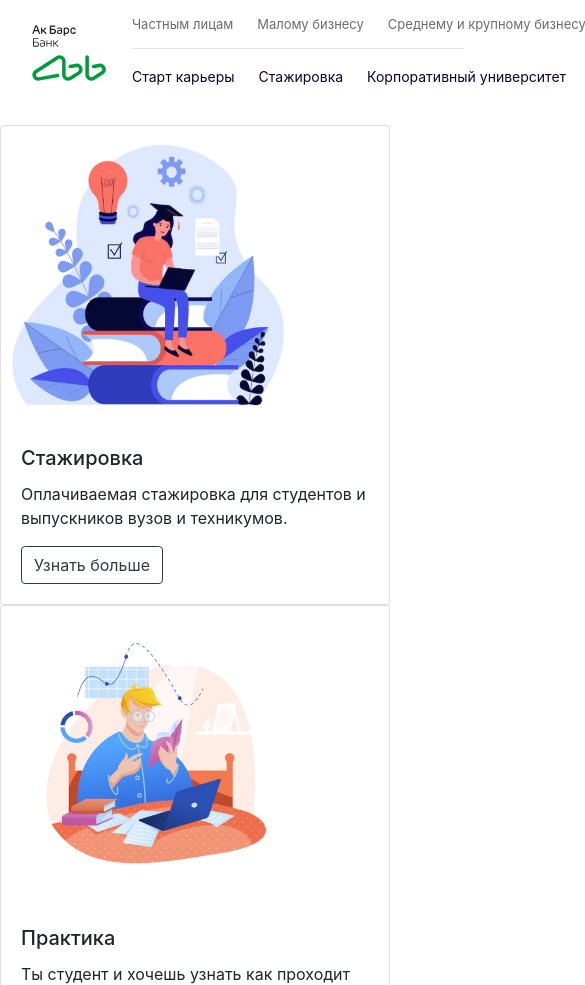
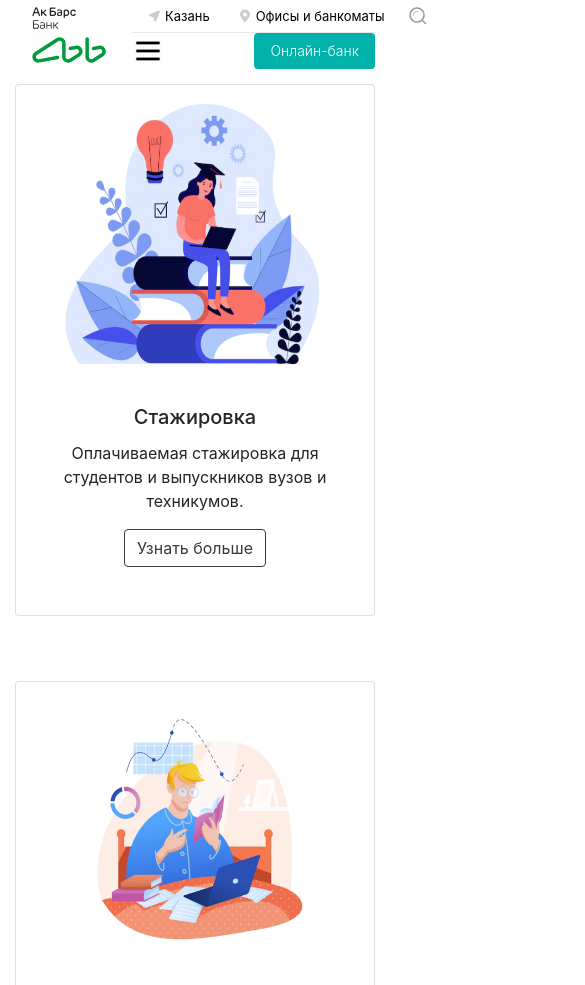
Before and after one commit to lyaguh/bumblebeeflightFront, a website: page student.html in a window 390 px wide. Shown: the top 985 px of the page, 585 px wide, since content can reach past the window. Drawn offline with nearby package versions, Linux system fonts and the light colour scheme.

Commit message:
адаптив 50%

```diff
--- a/student.html
+++ b/student.html
@@ -89,6 +89,7 @@
                                 </li>
                             </ul>
                         </nav>
+
                     </div>
                     <div class="flex-item" data-v-7f316a72 data-v-67a77140></div>
 
@@ -204,6 +205,11 @@
                                 </li>
                             </ul>
                         </nav>
+                        <div class="dropdown">
+                            <button class="nav-button" type="button">
+                                <img src="img/hamburger_button_menu_icon_155296.png" alt="">
+                            </button>
+                        </div>
                     </div>
                     <div class="flex-item"></div>
                     <div class="flex-auto relative">
@@ -231,10 +237,12 @@
     <!--main part-->
 
     <link rel="stylesheet" href="https://maxcdn.bootstrapcdn.com/bootstrap/4.0.0/css/bootstrap.min.css">
-        <div class="row row-cols-1 row-cols-md-2 g-4">
-          <div class="col">
+        <div class="mx-auto row">
+          <div class="col" >
             <div class="card">
-              <img src="img/%D1%81%D1%82%D0%B0%D0%B6%D0%B8%D1%80%D0%BE%D0%B2%D0%BA%D0%B0.png" class="card-img-top" alt="стажировка">
+                <div class="imgcard">
+                  <img src="img/%D1%81%D1%82%D0%B0%D0%B6%D0%B8%D1%80%D0%BE%D0%B2%D0%BA%D0%B0.png"     class="card-img-top" alt="стажировка">
+                  </div>
               <div class="card-body">
                 <h5 class="card-title">Стажировка</h5>
                 <p class="card-text">Оплачиваемая стажировка для студентов и выпускников вузов и техникумов. </p>
@@ -244,7 +252,9 @@
           </div>
           <div class="col">
             <div class="card">
+             <div class="imgcard">
               <img src="img/%D0%BF%D1%80%D0%B0%D0%BA%D1%82%D0%B8%D0%BA%D0%B0.png" class="card-img-top" alt="практика">
+              </div>
               <div class="card-body">
                 <h5 class="card-title">Практика</h5>
                 <p class="card-text">Ты студент и хочешь узнать как проходит практика в ведущем банке республике, нажимай кнопку ниже и узнай, что тебя ждет.</p>
@@ -254,7 +264,11 @@
           </div>
           <div class="col">
             <div class="card">
+             <div class="card">
+             <div class="imgcard">
               <img src="img/%D0%BA%D1%83%D1%80%D1%81%D1%8B.png" class="card-img-top" alt="курсы">
+                 </div>
+                </div>
               <div class="card-body">
                 <h5 class="card-title">Курсы</h5>
                 <p class="card-text">Ты хочешь развиваться, тогда тебе сюда.</p>
@@ -264,7 +278,9 @@
           </div>
           <div class="col">
             <div class="card">
+             <div class="imgcard">
               <img src="img/%D1%81%D1%82%D0%B8%D0%BF%D0%B5%D0%BD%D0%B4%D0%B8%D1%8F.png" class="card-img-top" alt="стипендия">
+              </div>
               <div class="card-body">
                 <h5 class="card-title">Стипендия</h5>
                 <p class="card-text">Именные степендии для талантливых студентов.</p>
@@ -338,7 +354,7 @@
                                 </a>
 
                                 <a aria-label="Ак Барс Банк в Twitter" href="#" target="_blank"
-                                    class="icon twitter__icon" data-v-7f316a72="" data-v-92e160d4=""></a>
+                                    class="icon twitter__icon" data-v-7f316a72="" data-v-92e160d4="">
                                 </a>
 
                                 <a aria-label="Ак Барс Банк в Telegram" href="#" target="_blank"
--- a/style.css
+++ b/style.css
@@ -1194,14 +1194,38 @@
 }
 
 .card img{
-    width: 300px;
+    width: 280px;
     height: 300px;
 }
 
-.row{
-    margin: 20px;
+.card-body{
+    height: 230px;
 }
 
-.row a{
-    text-decoration: none;
+.col{
+    position: absolute;
+    margin-bottom: 50px;
+    margin-top: 15px;
+    text-align: center;
+
 }
+
+.imgcard{
+    text-align: center;
+}
+
+.nav-button{
+    background-color: white;
+    border: 0;
+    display: none;
+}
+
+@media (max-width: 1025px){
+    .flex-auto nav{
+        display: none;
+    }
+
+    .nav-button{
+        display: contents;
+    }
+}
```
Also changed, not shown: img/hamburger_button_menu_icon_155296.png (added).
